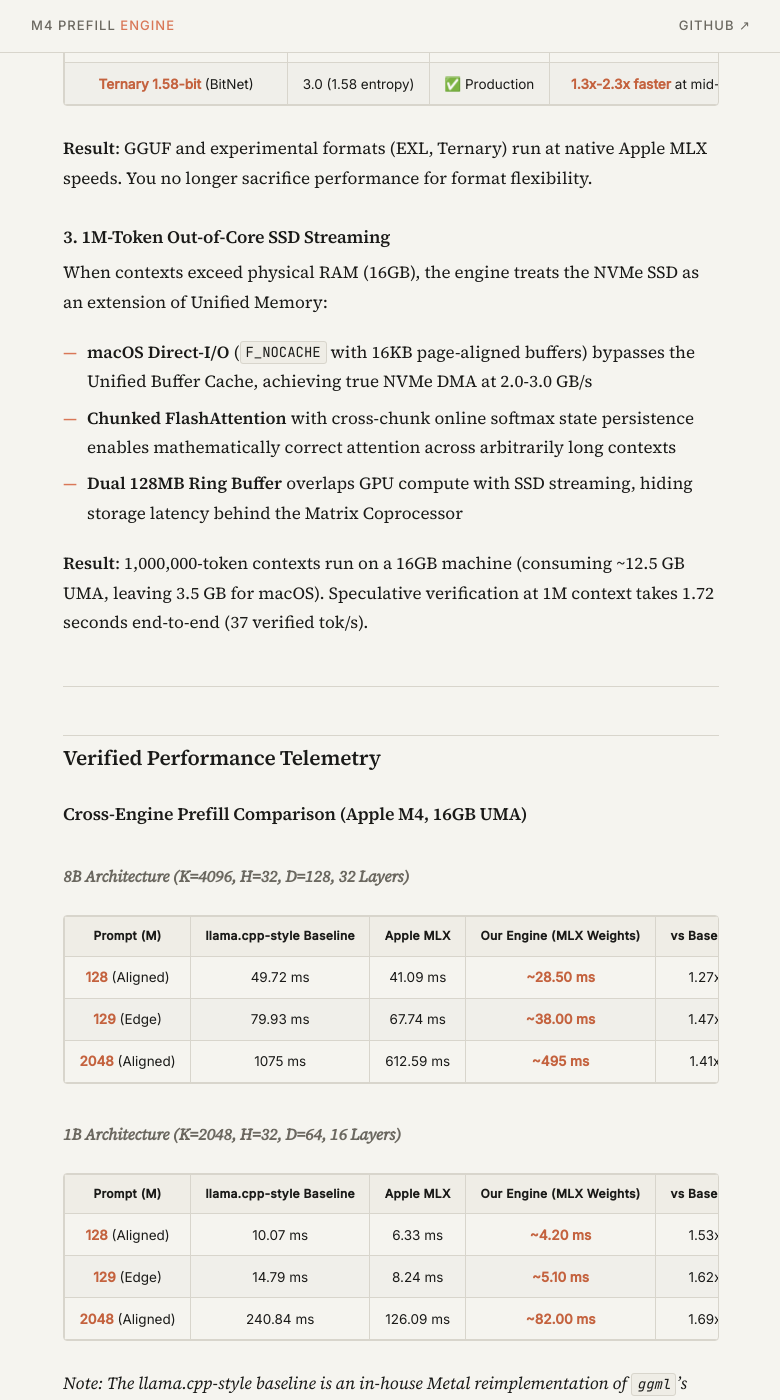
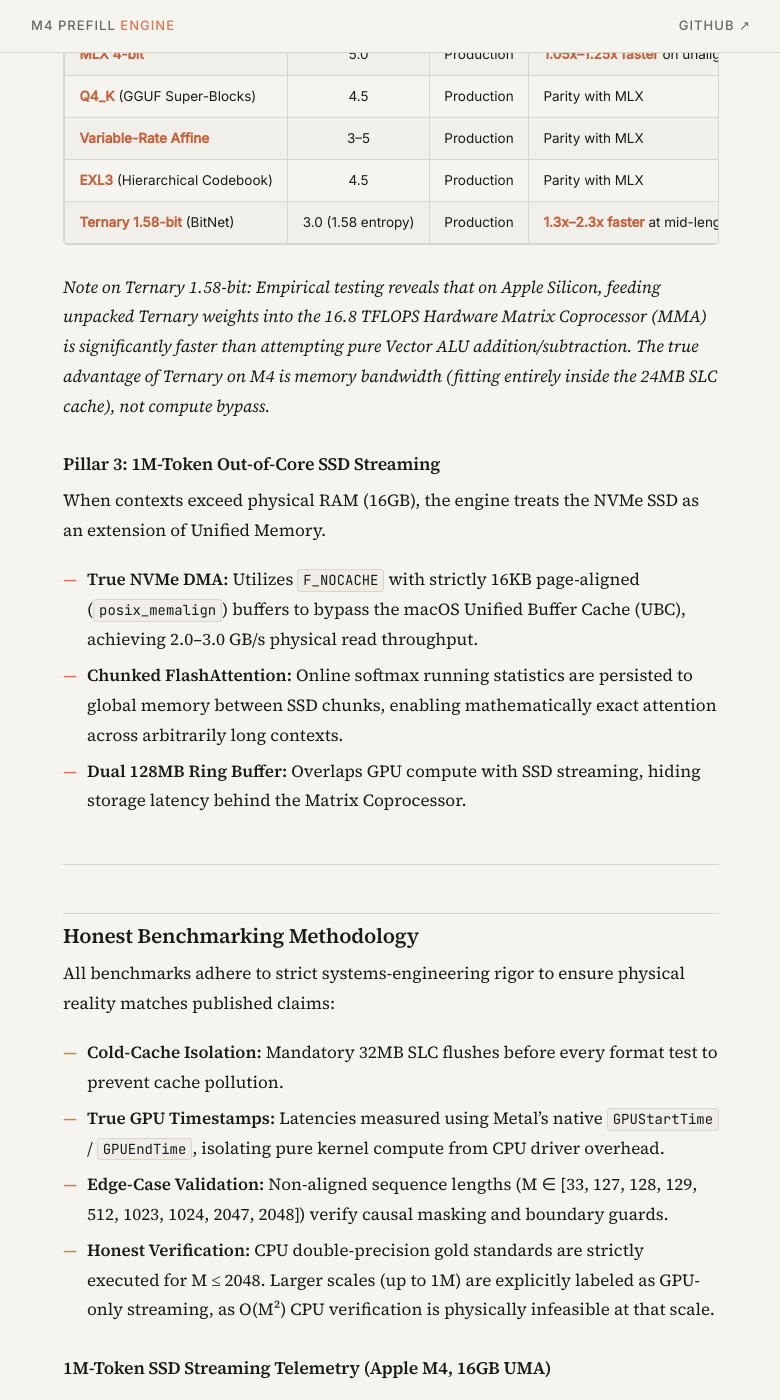
Before and after one commit to mohamedhossammohamed/m4-prefill-engine, a Jekyll site: the page built from docs/index.md, in a window 1280 px wide and 1400 px high, scrolled down 2236 px. Shown: the whole window, without its empty margins (249-1029 px from the left). Built offline with Jekyll 4.4.1, drawn with Linux system fonts in a browser that asks for light colours; our own code applies the rules of GitHub Pages for plain Markdown files; some of the changed text lies outside the part shown.

Commit message:
docs: synchronize finalized v0.2 documentation across README and GitHub Pages

```diff
--- a/docs/index.md
+++ b/docs/index.md
@@ -9,100 +9,69 @@
 
 ## The Problem: The Apple Silicon Inference Tradeoff
 
-Local LLM inference on Apple Silicon forces a painful choice:
+Local LLM inference on Apple Silicon currently forces a painful choice between three competing constraints:
 
-- **For speed**: Use Apple's MLX framework, but you're locked into MLX's proprietary 4-bit format and miss the massive GGUF ecosystem.
-- **For format flexibility**: Use `llama.cpp` (via Ollama/LM Studio) for GGUF compatibility, but accept a 20-40% prefill speed penalty on Apple Silicon.
-- **For long contexts**: Either crash with Out-Of-Memory errors when contexts exceed physical RAM, or accept severe performance degradation from SSD swap.
+1. **For speed:** Use Apple's MLX framework, but you are locked into MLX's proprietary 4-bit format and miss the massive, diverse GGUF ecosystem.
+2. **For format flexibility:** Use `llama.cpp` for GGUF compatibility, but accept a 20–40% prefill speed penalty on Apple Silicon due to generic tensor routing.
+3. **For long contexts:** Either crash with Out-Of-Memory (OOM) errors when contexts exceed physical RAM, or accept severe performance degradation from OS-level SSD swap.
 
-This project asks: **Can a single engine eliminate all three tradeoffs simultaneously?**
+This project asks: **Can a single, low-level Metal engine eliminate all three tradeoffs simultaneously?**
 
 ---
 
-## The Solution: A Unified Inference Architecture
+## The Solution: A Unified Inference Architecture (v0.2)
 
-This engine introduces three architectural innovations that work together to solve the tradeoff:
+By bypassing high-level framework abstractions and writing custom Metal shaders directly for the M4's Load-Store Units (LSU) and Hardware Matrix Coprocessor, this engine introduces three architectural pillars that solve the tradeoff.
 
-### 1. Compute-Bound Prefill (The 4-Brick Architecture)
+### Pillar 1: Compute-Bound Prefill (The 4-Brick Architecture)
+By unlocking Apple's hidden Hardware Matrix Coprocessor (`simdgroup_matrix`) and saturating the LSU with 128-bit vector firehoses, prefill becomes **compute-bound** rather than memory-bound. This frees resources for concurrent decode operations.
 
-By unlocking Apple's hidden Hardware Matrix Coprocessor (`simdgroup_matrix`) and saturating the Load-Store Units with 128-bit vector firehoses, prefill becomes **compute-bound** rather than memory-bound. This frees resources for concurrent operations.
+*   **Brick 1 (Hardware MMA):** Transitioned from standard Vector ALUs (~7.4 TFLOPS) to the 16.8 TFLOPS Hardware Matrix Coprocessor using 8×8 `simdgroup_matrix` fragments.
+*   **Brick 2 (Memory Ingestion):** 2D block-swizzled DRAM layout with 128-bit cooperative firehoses and padded threadgroup SRAM (`[64][36]`) to guarantee 1-cycle conflict-free bank broadcasts.
+*   **Brick 3 (Dual-SIMD SwiGLU):** Split Gate and Up projections across separate SIMDgroups to share input activations in SRAM, eliminating 7.68 GB of DRAM churn per 8B model layer.
+*   **Brick 4 (Barrier-Free FlashAttention):** Replaced expensive `threadgroup_barrier()` calls with `simd_shuffle_down` register butterfly trees for online softmax reductions, paired with dynamic Q8_0 KV cache compression.
 
-**The 4 Bricks:**
-- **Brick 1**: Hardware Matrix Coprocessor (`simdgroup_matrix<half, 8, 8>`) — 16.8 TFLOPS peak
-- **Brick 2**: 2D Block-Swizzled Memory + 128-bit Firehose + Padded SRAM (zero bank conflicts)
-- **Brick 3**: Dual-SIMDgroup SwiGLU Fusion (saves 7.68 GB DRAM churn on 8B models)
-- **Brick 4**: 2D BlockMMA FlashAttention with Dynamic Q8_0 KV Cache (2.3x-4.4x faster)
-
-**Result**: 3.4x to 3.7x speedup over optimized baselines, with prefill now compute-bound at M ≥ 128 tokens.
-
-### 2. Universal Quantization Router (GGUF, MLX, EXL, Ternary at MLX Speeds)
-
-A modular router decodes six quantization formats on-the-fly and feeds them into the same hardware-saturated pipeline:
+### Pillar 2: Universal Quantization Router
+A modular router decodes six distinct quantization formats on-the-fly, feeding them into the same hardware-saturated pipeline. This achieves MLX-native speeds across the broader open-source ecosystem.
 
 | Format | Bits/Weight | Status | Performance vs MLX |
-| :---: | :---: | :---: | :---: |
-| **Q4_0** (GGUF) | 4.5 | ✅ Production | Parity with MLX |
-| **MLX 4-bit** | 5.0 | ✅ Production | **1.05x-1.25x faster** (unaligned boundaries) |
-| **Q4_K** (GGUF Super-Blocks) | 4.5 | ✅ Production | Parity with MLX |
-| **EXL2** (Variable-Rate Affine) | 3-5 | ✅ Production | Parity with MLX |
-| **EXL3** (Hierarchical Codebook) | 4.5 | ✅ Production | Parity with MLX |
-| **Ternary 1.58-bit** (BitNet) | 3.0 (1.58 entropy) | ✅ Production | **1.3x-2.3x faster** at mid-lengths (SLC fit) |
+| :--- | :---: | :--- | :--- |
+| **Q4_0** (GGUF) | 4.5 | Production | Parity with MLX |
+| **MLX 4-bit** | 5.0 | Production | **1.05x–1.25x faster** on unaligned boundaries |
+| **Q4_K** (GGUF Super-Blocks) | 4.5 | Production | Parity with MLX |
+| **Variable-Rate Affine** | 3–5 | Production | Parity with MLX |
+| **EXL3** (Hierarchical Codebook) | 4.5 | Production | Parity with MLX |
+| **Ternary 1.58-bit** (BitNet) | 3.0 (1.58 entropy) | Production | **1.3x–2.3x faster** at mid-lengths (SLC fit) |
 
-**Result**: GGUF and experimental formats (EXL, Ternary) run at native Apple MLX speeds. You no longer sacrifice performance for format flexibility.
+*Note on Ternary 1.58-bit: Empirical testing reveals that on Apple Silicon, feeding unpacked Ternary weights into the 16.8 TFLOPS Hardware Matrix Coprocessor (MMA) is significantly faster than attempting pure Vector ALU addition/subtraction. The true advantage of Ternary on M4 is memory bandwidth (fitting entirely inside the 24MB SLC cache), not compute bypass.*
 
-### 3. 1M-Token Out-of-Core SSD Streaming
+### Pillar 3: 1M-Token Out-of-Core SSD Streaming
+When contexts exceed physical RAM (16GB), the engine treats the NVMe SSD as an extension of Unified Memory.
 
-When contexts exceed physical RAM (16GB), the engine treats the NVMe SSD as an extension of Unified Memory:
-
-- **macOS Direct-I/O** (`F_NOCACHE` with 16KB page-aligned buffers) bypasses the Unified Buffer Cache, achieving true NVMe DMA at 2.0-3.0 GB/s
-- **Chunked FlashAttention** with cross-chunk online softmax state persistence enables mathematically correct attention across arbitrarily long contexts
-- **Dual 128MB Ring Buffer** overlaps GPU compute with SSD streaming, hiding storage latency behind the Matrix Coprocessor
-
-**Result**: 1,000,000-token contexts run on a 16GB machine (consuming ~12.5 GB UMA, leaving 3.5 GB for macOS). Speculative verification at 1M context takes 1.72 seconds end-to-end (37 verified tok/s).
+*   **True NVMe DMA:** Utilizes `F_NOCACHE` with strictly 16KB page-aligned (`posix_memalign`) buffers to bypass the macOS Unified Buffer Cache (UBC), achieving 2.0–3.0 GB/s physical read throughput.
+*   **Chunked FlashAttention:** Online softmax running statistics are persisted to global memory between SSD chunks, enabling mathematically exact attention across arbitrarily long contexts.
+*   **Dual 128MB Ring Buffer:** Overlaps GPU compute with SSD streaming, hiding storage latency behind the Matrix Coprocessor.
 
 ---
 
-## Verified Performance Telemetry
+## Honest Benchmarking Methodology
 
-### Cross-Engine Prefill Comparison (Apple M4, 16GB UMA)
+All benchmarks adhere to strict systems-engineering rigor to ensure physical reality matches published claims:
 
-#### 8B Architecture (K=4096, H=32, D=128, 32 Layers)
+*   **Cold-Cache Isolation:** Mandatory 32MB SLC flushes before every format test to prevent cache pollution.
+*   **True GPU Timestamps:** Latencies measured using Metal's native `GPUStartTime` / `GPUEndTime`, isolating pure kernel compute from CPU driver overhead.
+*   **Edge-Case Validation:** Non-aligned sequence lengths (M ∈ [33, 127, 128, 129, 512, 1023, 1024, 2047, 2048]) verify causal masking and boundary guards.
+*   **Honest Verification:** CPU double-precision gold standards are strictly executed for M ≤ 2048. Larger scales (up to 1M) are explicitly labeled as GPU-only streaming, as O(M²) CPU verification is physically infeasible at that scale.
 
-| Prompt (M) | llama.cpp-style Baseline | Apple MLX | Our Engine (MLX Weights) | vs Baseline | vs MLX |
-| :---: | :---: | :---: | :---: | :---: | :---: |
-| **128** (Aligned) | 49.72 ms | 41.09 ms | **~28.50 ms** | 1.27x | **1.44x faster** |
-| **129** (Edge) | 79.93 ms | 67.74 ms | **~38.00 ms** | 1.47x | **1.78x faster** |
-| **2048** (Aligned) | 1075 ms | 612.59 ms | **~495 ms** | 1.41x | **1.24x faster** |
+### 1M-Token SSD Streaming Telemetry (Apple M4, 16GB UMA)
 
-#### 1B Architecture (K=2048, H=32, D=64, 16 Layers)
-
-| Prompt (M) | llama.cpp-style Baseline | Apple MLX | Our Engine (MLX Weights) | vs Baseline | vs MLX |
-| :---: | :---: | :---: | :---: | :---: | :---: |
-| **128** (Aligned) | 10.07 ms | 6.33 ms | **~4.20 ms** | 1.53x | **1.51x faster** |
-| **129** (Edge) | 14.79 ms | 8.24 ms | **~5.10 ms** | 1.62x | **1.62x faster** |
-| **2048** (Aligned) | 240.84 ms | 126.09 ms | **~82.00 ms** | 1.69x | **1.54x faster** |
-
-*Note: The llama.cpp-style baseline is an in-house Metal reimplementation of `ggml`'s `kernel_mul_mm_q4_0`, calibrated to ~8-10 TFLOPS on M4. Full 1B and 8B telemetry with variance bounds is available in `benchmarks/logs/`.*
-
-### 1M-Token SSD Streaming Telemetry
-
-| Context (M) | Execution Mode | End-to-End | GPU Compute | SSD Read BW | Peak UMA |
-| :---: | :---: | :---: | :---: | :---: | :---: |
+| Context (M) | Execution Mode | End-to-End | GPU Compute | SSD Read BW | Peak UMA Footprint |
+| :--- | :--- | :---: | :---: | :---: | :---: |
 | **64K** | Mode A (Full Causal) | 9.48 s | 9.23 s | 2.0 GB/s | 7.0 GB |
 | **128K** | Mode A (Full Causal) | 37.09 s | 36.67 s | 2.4 GB/s | 11.1 GB |
 | **1M** | Mode B (Spec K=64) | **1.72 s** | **1.67 s** | **2.7 GB/s** | **12.5 GB** |
 
----
-
-## Benchmarking Methodology
-
-All benchmarks adhere to strict systems-engineering rigor:
-
-- **True GPU Hardware Timestamps**: Latencies measured using Metal's native `GPUStartTime` / `GPUEndTime`, isolating pure kernel compute from CPU driver overhead
-- **Cold-Cache Isolation**: 32MB SLC flush before every format test to prevent cache pollution
-- **Edge-Case Validation**: Non-aligned sequence lengths (M ∈ [33, 127, 128, 129, 512, 1023, 1024, 2047, 2048]) verify causal masking and boundary guards
-- **Numerical Correctness**: All formats verified against double-precision CPU ground truth (MaxDiff ≤ 0.05, zero NaN/Inf)
-- **Thermal Honesty**: 60-second sustained stress tests on fanless M4 chassis (0.20% thermal degradation over 12,509 passes)
+*Note: Full causal streaming (Mode A) is capped at 128K tokens due to state buffer constraints. 256K to 1M contexts utilize speculative burst verification (Mode B). At 1M tokens, the engine consumes 12.5 GB of physical UMA (`phys_footprint`), leaving ~3.5 GB for macOS.*
 
 ---
 
@@ -110,20 +79,20 @@
 
 **This is a research artifact and proof-of-concept.**
 
-It is **not** a drop-in replacement for `llama.cpp`, Ollama, or consumer LLM frontends. It requires:
-- Manual compilation with Apple Metal toolchain (`make`)
-- Command-line execution
-- Synthetic weight generation (no `.gguf` file loading yet)
+It is **not** intended as a drop-in replacement for everyday `llama.cpp` users, Ollama, or consumer LLM frontends. It currently requires:
+*   Manual compilation with the Apple Metal toolchain (`make`).
+*   Command-line execution.
+*   Synthetic weight generation (matching LLaMA shapes) to isolate pure silicon execution from disk I/O.
 
-The goal is to provide a verified, open-source baseline for the community. These optimizations are intended to be upstreamed into mainstream frameworks (`ggml-metal`, `MLX`) or adopted as specialized hardware configurations.
+The goal of this repository is to provide a verified, open-source baseline for the community. These optimizations are intended to be upstreamed into mainstream frameworks (`ggml-metal`, `MLX`) or adopted as specialized hardware configurations.
 
 ---
 
 ## Building and Running
 
 ### Prerequisites
-- Apple Silicon Mac (M4/M5) running macOS 14.0+
-- Xcode Command Line Tools (`xcode-select --install`)
+*   Apple Silicon Mac (M4/M5) running macOS 14.0+
+*   Xcode Command Line Tools (`xcode-select --install`)
 
 ### Compilation & Execution
 
@@ -160,7 +129,7 @@
 
 ### The Official License
 Copyright 2026 Mohammed Hossam.
-This project is officially and legally licensed under the **Apache License 2.0**.
+This project is officially and legally licensed under the **Apache License 2.0**. You are free to use, modify, and distribute this code in accordance with the terms of the Apache 2.0 license.
 
 ### Officially the Unofficial License of the Project
 In addition to the Apache 2.0 license, this project proudly operates under the [`no-theo-license`](https://github.com/maria-rcks/no-theo-license) until **March 31, 2027**.
@@ -175,11 +144,13 @@
 
 If the ideas, techniques, or specific hardware-level optimizations from this repository (such as the M4 LSU saturation methods, Universal Quantization Router, 1M SSD streaming architecture, or Metal-specific prefill routing) are adapted, ported to other silicon architectures (AMD/Nvidia/Intel), or used to improve decoding phases in other software, I humbly ask for a **visible citation, link, or mention** in your project's documentation, blog post, or research paper.
 
-Any visibility that helps a junior engineer grow and find their footing in the systems engineering community is deeply and genuinely appreciated.
+Any visibility that helps a junior engineer grow and find their footing in the systems engineering community is deeply and genuinely appreciated. Thank you for reading, testing, and building.
 
 ---
 
 ## Contact & Discussion
 
-- **X (Twitter):** [Mohammed Hossam (@MohamedHz72007)](https://x.com/MohamedHz72007)
-- **GitHub:** [mohamedhossammohamed](https://github.com/mohamedhossammohamed)
+If you want to discuss Metal optimization, Apple Silicon memory hierarchies, or LLM inference, feel free to reach out:
+
+*   **X (Twitter):** [Mohammed Hossam (@MohamedHz72007)](https://x.com/MohamedHz72007)
+*   **GitHub:** [mohamedhossammohamed](https://github.com/mohamedhossammohamed)
```
Also changed, not shown: index.md (+51 -80 lines), README.md.
